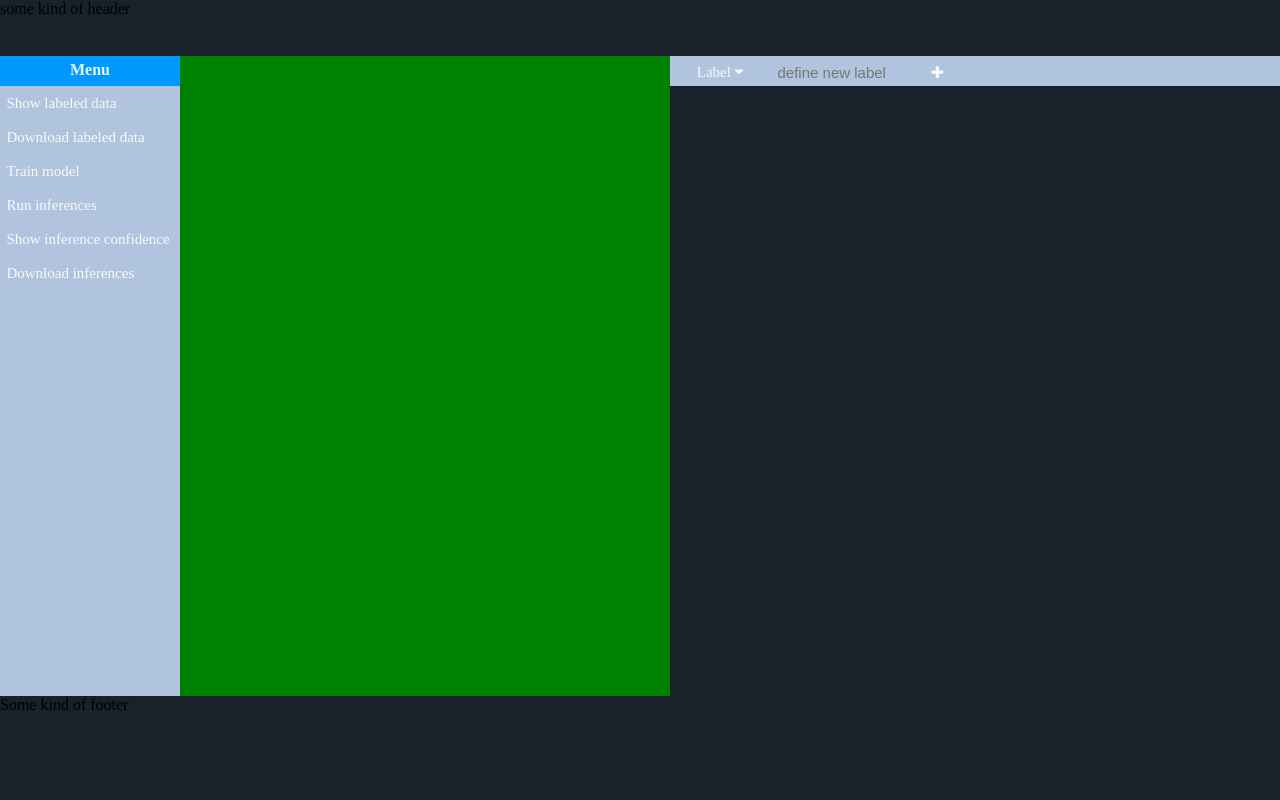
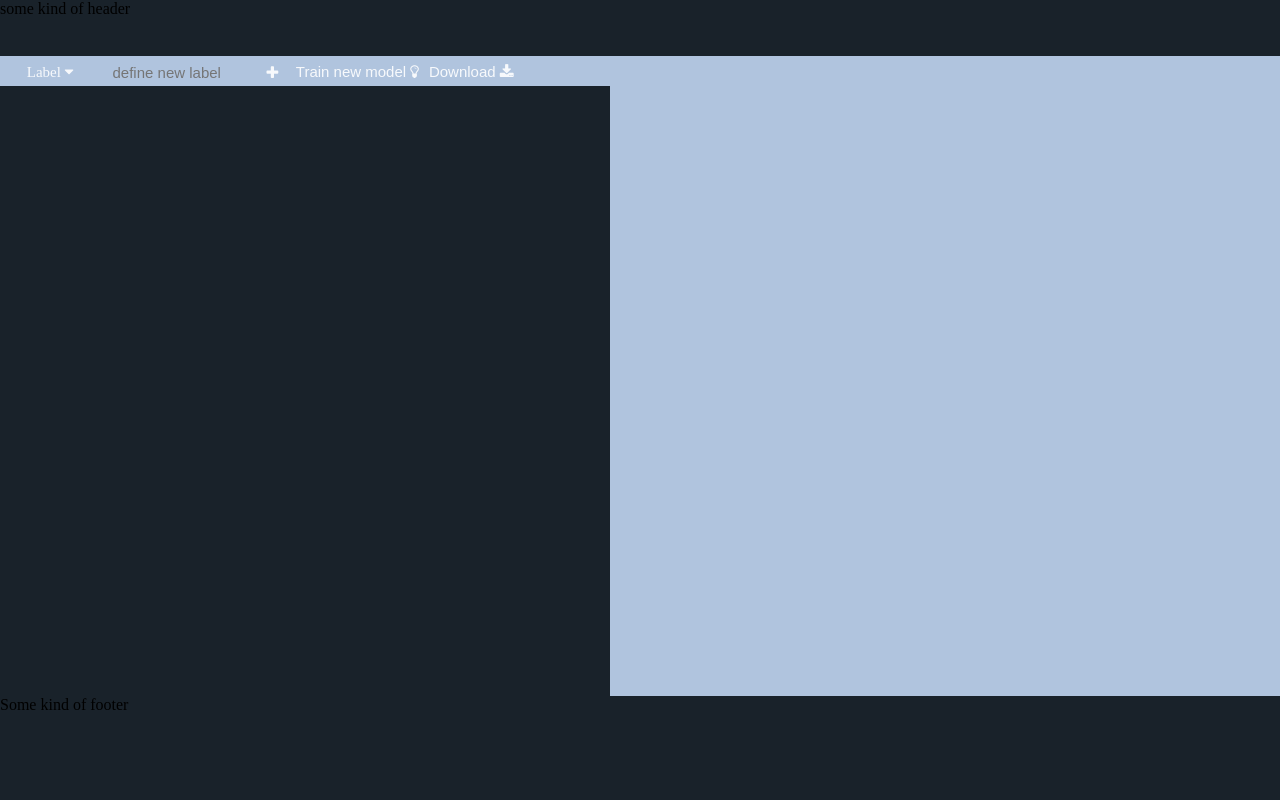
Before and after one commit to Ciprian15/DeepDoc, a Flask app: page / in a window 1280 px wide. Run offline with Flask 2, Linux system fonts and the light colour scheme; data that the repository does not hold is empty; parts of the project's set-up code (start-up, migrations or seed data) failed here and were passed over; some libraries are stand-ins or nearby versions.

Commit message:
final touches

```diff
--- a/src/webapp/app.py
+++ b/src/webapp/app.py
@@ -1,61 +1,26 @@
 from flask import render_template, Flask,send_file,request,jsonify
-
-
-from bokeh.plotting import figure
-from bokeh.resources import CDN
-from bokeh.models.sources import ColumnDataSource
-from bokeh.models import HoverTool,RangeSlider
-from bokeh.events import Tap
-from bokeh.models.callbacks import CustomJS
-from bokeh.embed import file_html
-from bokeh.palettes import  Turbo256
-from bokeh.layouts import column
 
 from webapp import data
 from webapp import model
+from webapp import visualisation as visual
 import os
-
+import numpy as np
+import pandas as pd
 app = Flask(__name__)
 
 DATASET = 'SMALL_TOBACCO'
 DOCUMENTS_DIRECTORY = "data/{}".format(DATASET)
 
-
 @app.route('/')
 def default():
     return render_template("index.html")
 
-
-def make_plot(doc_data_raw,width,height):
-    doc_data = ColumnDataSource(doc_data_raw)
-
-    TOOLS = "pan,wheel_zoom,reset,box_select"
-
-    plot = figure(plot_width=width,
-                  plot_height=height,
-                  tools=TOOLS)
-    plot.scatter(x='x',
-                 y='y',
-                 color= 'color' if 'color' in doc_data_raw.columns else 'darkblue',
-                 source=doc_data,
-                 legend='labels' if 'labels' in doc_data_raw.columns else None
-                 )
-
-    plot.toolbar.__setattr__('logo', None)
-
-    on_tap_callback = CustomJS(args=dict(source=doc_data), code="handle_tap(source,cb_obj)")
-    plot.js_on_event(Tap, on_tap_callback)
-
-    on_select_callback = CustomJS(args=dict(source=doc_data), code="handle_select(source,cb_obj)")
-    doc_data.selected.js_on_change('indices', on_select_callback)
-    return plot
-
 @app.route('/visualisation',methods=['POST'])
 def visualisation():
-    plot = make_plot(data.load.get_document_projections(DATASET),
-                     int(request.form['width']),
-                     int(request.form['height']))
-    return file_html(plot,CDN,"Document projections")
+    doc_data = data.load.get_document_data(DATASET)
+    return visual.bokeh_visuals.get_plots(doc_data,
+                                          int(request.form['height']),
+                                          int(request.form['width']))
 
 @app.route('/ping')
 def ping():
@@ -64,6 +29,10 @@ def ping():
 @app.route('/documents/<size>/<filename>')
 def documents(size,filename):
     return send_file("{}/{}/document_images_{}/{}".format(os.getcwd(),DOCUMENTS_DIRECTORY,size,filename),mimetype='image/jpeg')
+
+@app.route('/documents/bbox/<filename>')
+def text_extraction_result(filename):
+    return send_file("{}/{}/document_bboxes/{}".format(os.getcwd(),DOCUMENTS_DIRECTORY,filename),mimetype='image/jpeg')
 
 @app.route('/register_label',methods=['POST'])
 def register_label():
@@ -85,47 +54,32 @@ def label_documents():
     except Exception as e:
         return str(e),400
 
+
 @app.route('/train_model', methods=['GET'])
 def train_model():
-    import pandas as pd
-    import numpy as np
-    docs,labels = data.load.prepare_labeled_data(DATASET)
-    clf, label_encoder = model.train.train_model(docs, labels, DATASET)
-    docs, inferences, labels = model.inference.perform_inferences(clf, label_encoder, DATASET)
+    try:
+        docs,labels = data.load.prepare_labeled_data(DATASET)
 
-    predictions_confidence = np.max(inferences,axis=1)
-    model_results = pd.DataFrame({"documents":docs,
-                                  "prediction_confidence":predictions_confidence,
-                                  "labels":labels})
+        ground_truth_data = pd.DataFrame({"documents":docs,"label":labels})
+        clf, label_encoder = model.train.train_model(docs, labels, DATASET)
+        docs, probabilities, predictions = model.inference.perform_inferences(clf, label_encoder, DATASET)
+
+        predictions_confidence = np.max(probabilities,axis=1)
+        model_results = pd.DataFrame({"documents":docs,
+                                      "prediction_confidence":predictions_confidence,
+                                      "prediction":predictions})
 
 
-    known_colors = Turbo256
-    num_distinct_labels = len(set(labels))
-    color_map = {}
-    for ix,label in enumerate(set(labels)):
-        color_map[label] = known_colors[ix*int(len(known_colors)/(num_distinct_labels))]
+        model_results = model_results.join(ground_truth_data.set_index('documents'),
+                                           on=('documents'),
+                                           how='left')\
+                                     .fillna("unlabeled")
 
-    doc_data = data.load.get_document_projections(DATASET)
-    doc_data = doc_data.join(model_results.set_index("documents"),on=("documents"),how='inner')
-    doc_data['color'] = doc_data['labels'].apply(lambda label: color_map[label])
-
-
-    plot = make_plot(doc_data,1000,1000)
-    plot.legend.location = 'bottom_left'
-
-    plot.add_tools(HoverTool(tooltips=[("Name", "@documents"),
-                                       ("Label", "@labels"),
-                                       ("Confidence", "@prediction_confidence")]))
-
-    #on_range_callback = CustomJS(args=dict(),code="console.log('slider changed'")
-    #slider = RangeSlider(start=0, end=1, step=0.01,title='Slider')
-    #slider.js_on_change('range', on_range_callback)
-
-    #layout = column(plot, slider)
-
-    return file_html(plot,CDN,"Document projections")
-
-
+        data.update.update_predictions(model_results,DATASET)
+        return "Model trained",200
+    except Exception as e:
+        print(e);
+        return str(e),400
 
 if __name__ == '__main__':
     app.run(debug=True,port=8889,host='0.0.0.0')
--- a/src/webapp/data/load.py
+++ b/src/webapp/data/load.py
@@ -5,34 +5,52 @@ import json
 def get_document_projections(dataset_name):
     return pd.read_csv("data/{}/document_projections.csv".format(dataset_name))
 
+def get_document_predictions(dataset_name):
+    return pd.read_csv("data/{}/document_predictions.csv".format(dataset_name))
 
-def get_data(dataset_name):
-    if not os.path.exists("models/{}".format(dataset_name)):
-        os.mkdir("models/{}".format(dataset_name))
-    if not os.path.exists("models/{}/labeled_data.json".format(dataset_name)):
+def get_ground_truth(dataset_name):
+    return pd.read_csv("data/{}/documents_real_labels.csv".format(dataset_name))
+
+def get_document_data(dataset_name):
+    data = get_document_projections(dataset_name)
+
+    try:
+        ground_truth = get_ground_truth(dataset_name)
+        data = data.join(ground_truth.set_index('documents'),on=('documents'),how='inner')
+    except Exception as e:
+        pass
+
+    try:
+        predictions = get_document_predictions(dataset_name)
+        data = data.join(predictions.set_index('documents'),on=('documents'),how='inner')
+    except Exception as e:
+        pass
+
+    return data
+
+def get_labeled_data(dataset_name):
+    if not os.path.exists("data/{}/labeled_data.json".format(dataset_name)):
         labeled_data = {
             "DATASET_NAME": dataset_name,
             "known_labels": [],
             "labeled_data": {}
         }
     else:
-        with open("models/{}/labeled_data.json".format(dataset_name), 'r') as f:
+        with open("data/{}/labeled_data.json".format(dataset_name), 'r') as f:
             labeled_data = json.load(f)
 
     return labeled_data
 
 
 def get_current_labels(dataset_name):
-    return get_data(dataset_name)['known_labels']
+    return get_labeled_data(dataset_name)['known_labels']
 
 
 def prepare_labeled_data(dataset_name):
-    all_data = get_data(dataset_name)
+    all_data = get_labeled_data(dataset_name)
     docs = []
     labels = []
     for doc in all_data['labeled_data']:
-        if doc=='proper_string':
-            continue;
         docs.append(doc)
         labels.append(all_data['labeled_data'][doc])
     return docs,labels
--- a/src/webapp/model/train.py
+++ b/src/webapp/model/train.py
@@ -1,6 +1,6 @@
 import numpy as np
 
-from sklearn.svm import SVC
+from sklearn.linear_model import LogisticRegression
 from sklearn.preprocessing import LabelEncoder
 from sklearn.externals import joblib
 import time
@@ -17,7 +17,7 @@ def prepare_vecs(labeled_documents,dataset_name):
 def train_model(documents,labels,dataset_name):
     vecs = prepare_vecs(documents,dataset_name)
     label_encoder = LabelEncoder()
-    clf = SVC(probability=True).fit(vecs,label_encoder.fit_transform(labels))
+    clf = LogisticRegression(class_weight='balanced',solver='liblinear').fit(vecs,label_encoder.fit_transform(labels))
     save(dataset_name,clf,label_encoder)
     return clf,label_encoder
 
--- a/src/webapp/static/css/style.css
+++ b/src/webapp/static/css/style.css
@@ -82,7 +82,7 @@ body{
 
 
 .projection-panel{
-    background-color:green;
+    background-color:var(--action-background-color);
     flex-grow: 1;
 }
 
@@ -135,11 +135,16 @@ body{
 .action-element{
     height:100%;
     padding:0;
-    margin:0;
+    margin:0 5px;
     color: var(--text-color);
     --font--size: var(--font-size);
     background-color: inherit;
 }
+
+/*.action-element:hover{
+    color: dimgray;
+    background-color: floralwhite;
+}*/
 
 .label-dropdown {
     width: 100px;
@@ -223,6 +253,19 @@ body{
 }
 
 
+
+.action-button button{
+    color:var(--text-color);
+    font-size: var(--font--size);
+    border: 0;
+    margin:0;
+    padding:0;
+    height:100%;
+    background-color: inherit;
+}
+
+
+
 footer{
     width:100vw;
     background-color:var(--background-color);
--- a/src/webapp/static/js/event_handlers.js
+++ b/src/webapp/static/js/event_handlers.js
@@ -31,8 +31,6 @@ function handle_select(source,cb_obj){
     display_documents(documents)
 }
 
-
-
 function create_document_element(size,document_name){
     var source = "documents/"+size+"/"+document_name+".jpg"
 
@@ -43,7 +41,7 @@ function display_documents(document_names){
     selection = {}
     var document_elements = [];
     document_names.forEach(function(doc_name){
-        document_elements.push(create_document_element("small",doc_name))
+        document_elements.push(create_document_element("medium",doc_name))
     })
 
     img_container = $('.image_container')
@@ -105,8 +103,25 @@ function label_document(label_element){
                 alert("Could not register label/s");
             },
             200: function () {
-                alert("Label/s registered")
+                populate_labeling_options()
             }
         }
     })
 }
+
+
+
+function train_new_model(){
+    $.ajax({"url":"train_model",
+        method:"GET",
+        statusCode: {
+            400: function () {
+                alert("Could not train new model");
+            },
+            200: function () {
+                load_projection_panel({});
+                alert("Model trained")
+            }
+        }
+    })
+}
--- a/src/webapp/static/js/index.js
+++ b/src/webapp/static/js/index.js
@@ -2,6 +2,7 @@ function load_projection_panel(params){
     const proj_panel = $('.projection-panel');
     params["height"] = proj_panel[0].clientHeight-5;
     params["width"]  = proj_panel[0].clientWidth-5;
+
     proj_panel.load("visualisation",
                     params,
                     function(response){
@@ -11,6 +12,7 @@ function load_projection_panel(params){
 
 function populate_labeling_options(){
     $.get("get_labels",function(labels){
+        $('#labeling_options')[0].innerHTML = "";
         console.log(labels)
         labels.forEach(function(label){
             add_labeling_option(label);
--- a/src/webapp/templates/index.html
+++ b/src/webapp/templates/index.html
@@ -15,52 +15,19 @@
       some kind of header
   </div>
     <div class ="flex-container">
-      <aside class="sidebar control-panel">
-        <header>
-          Menu
-        </header>
-        <nav class="sidebar-nav">
-          <ul class="nav-flyout">
-            <li >
-              <a href="#">
-                Show labeled data
-              </a>
-            </li>
-            <li>
-              <a href="#">
-                Download labeled data
-              </a>
-            </li>
-            <li>
-              <a href="#">
-                Train model
-              </a>
-            </li>
-            <li>
-              <a href="#">
-                Run inferences
-              </a>
-            </li>
-            <li>
-              <a href="#">
-                Show inference confidence
-              </a>
-            </li>
-            <li>
-              <a href="#">
-                Download inferences
-              </a>
-            </li>
-
-          </ul>
-          </nav>
-      </aside>
-
-      <div class='projection-panel'>
-
-      </div>
       <div class="image-panel">
         <nav class="image-actions">
+
+            <!--
+            <form class="action-element search-bar">
+              <input type='text' placeholder="keyword search" class="action-element" id="search">
+              </input>
+              <button>
+                  <i class="fa fa-search" onclick="search_documents()"></i>
+              </button>
+            </form>
+            -->
+
             <div class="action-element label-dropdown">
                 <div>
                   Label
@@ -71,13 +38,25 @@
             </div>
 
             <form class="action-element create-label">
-              <input type='text' placeholder="define new label" class="action-element create-label-textbox" id="new_label_input">
+              <input type='text' placeholder="define new label" class="action-element" id="new_label_input">
               </input>
               <button>
                   <i class="fa fa-plus" onclick="register_new_label()"></i>
               </button>
             </form>
 
+            <div class="action-element action-button">
+                <button onclick="train_new_model()">
+                  Train new model
+                  <i class="fa fa-lightbulb-o"></i>
+                  </button>
+            </div>
+            <div class="action-element action-button">
+                <button onclick="download_predictions()">
+                  Download
+                  <i class="fa fa-download"></i>
+                  </button>
+            </div>
 
             <div class="action-element ignore-images-button">
 
@@ -90,9 +69,9 @@
         <div class="image_grid">
         </div>
       </div>
+      <div class='projection-panel'>
+      </div>
 
-      <div class="model-panel slim-panel">
-      </div>
     </div>
   <footer>
     Some kind of footer
--- /dev/null
+++ b/src/webapp/visualisation/__init__.py
@@ -0,0 +1 @@
+from webapp.visualisation import bokeh_visuals
```
Also changed, not shown: other parts of src/webapp/static/css/style.css (+27 -2 lines), src/webapp/data/update.py (+23 -6 lines), src/webapp/visualisation/bokeh_visuals.py (added, +202 -0 lines).
